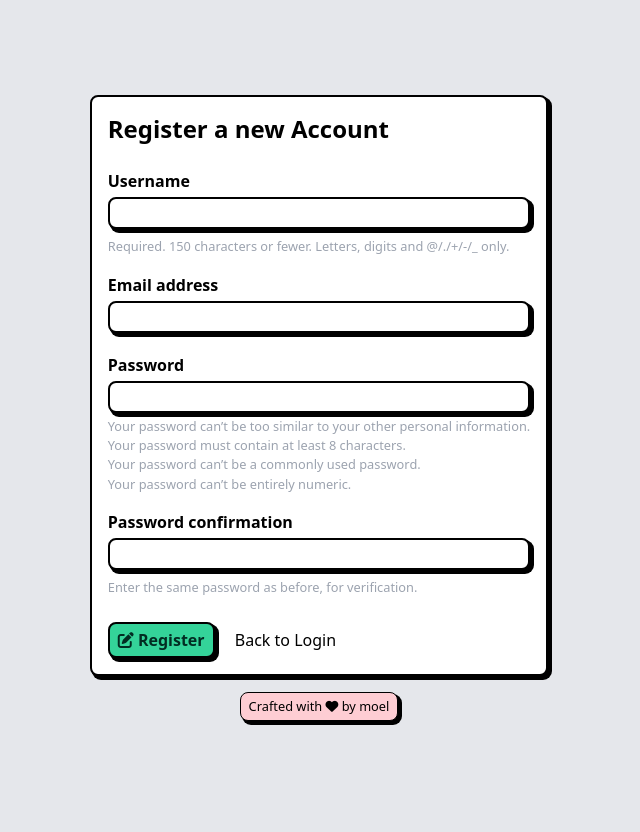
After one commit to eriwiana/pimd-rosters, a Django app: page /register/ in a window 1280 px wide. The commit adds this page. Shown: the whole page, without its empty margins (321-961 px from the left). Run offline with Django 4.2, Linux system fonts and the light colour scheme; some libraries are stand-ins or nearby versions.

Commit message:
Init Register User

```diff
--- a/rosters/forms.py
+++ b/rosters/forms.py
@@ -1,4 +1,6 @@
 from django import forms
+from django.contrib.auth.forms import UserCreationForm
+from django.contrib.auth.models import User
 
 from rosters.models import Event, Roster
 
@@ -39,6 +41,12 @@ class RosterForm(forms.ModelForm):
         exclude = ("id", "event")
 
 
+class RegisterForm(UserCreationForm):
+    class Meta:
+        model = User
+        fields = ["username", "email", "password1", "password2"]
+
+
 RosterFormSet = forms.inlineformset_factory(
     Event,
     Roster,
--- a/rosters/templates/base.html
+++ b/rosters/templates/base.html
@@ -74,7 +74,20 @@
 
   </div>
 
-  {% block script %}{% endblock %}
+  {% block script %}
+  <script>
+    var alertDel = document.querySelectorAll('.alert-del');
+    alertDel.forEach((x) =>
+      x.addEventListener('click', function () {
+        x.classList.add('hidden');
+      })
+    );
+
+    function copyLink(link) {
+      navigator.clipboard.writeText(link);
+    };
+  </script>
+  {% endblock %}
 </body>
 
 </html>
--- a/rosters/templates/partials/roster_formset.html
+++ b/rosters/templates/partials/roster_formset.html
@@ -46,6 +46,8 @@
 </table>
 
 {% block script %}
+super()
+
 <script src="//ajax.googleapis.com/ajax/libs/jquery/2.1.3/jquery.min.js"></script>
 <script>
   ; (function ($) {
--- a/rosters/templates/partials/roster_sortable.html
+++ b/rosters/templates/partials/roster_sortable.html
@@ -17,6 +17,10 @@
   </article>
   {% endfor %}
 </section>
+{% endblock %}
+
+{% block script %}
+super()
 
 <script src="https://cdn.jsdelivr.net/npm/@shopify/draggable/build/umd/index.min.js"></script>
 <script>
--- /dev/null
+++ b/rosters/templates/users/register.html
@@ -0,0 +1,43 @@
+{% extends 'base.html' %}
+
+{% load widget_tweaks %}
+
+{% block content %}
+<div class="grid place-content-center h-screen">
+  <div class="p-4 bg-white border-2 border-black rounded-lg shadow-[3px_3px_0px_1px_black]">
+    <form method="POST" novalidate>
+      {% csrf_token %}
+      <h2 class="text-2xl font-semibold mb-6">Register a new Account</h2>
+      {% for f in form %}
+        <div class="mb-4">
+          <label class="block font-bold mb-1 mb-0 pr-4" for="{{ f.id_for_label }}">{{ f.label }}</label>
+          {% if f.errors %}
+            {% render_field f class="appearance-none rounded-lg w-full px-2 py-1 border-2 border-black rounded-lg shadow-[3px_3px_0px_1px_black] leading-tight focus:outline-none focus:bg-white text-rose-400 mb-1" %}
+          {% else %}
+            {% render_field f class="appearance-none rounded-lg w-full px-2 py-1 border-2 border-black rounded-lg shadow-[3px_3px_0px_1px_black] leading-tight focus:outline-none focus:bg-white mb-1" %}
+            {% for text in f %}
+              <br>
+              <small class="text-gray-400">{{ f.help_text|safe }}</small>
+            {% endfor %}
+          {% endif %}
+
+          {% for error in f.errors %}
+          <small class="text-rose-400">{{ error }}</small>
+          {% endfor %}
+        </div>
+        {% endfor %}
+        <button name="signup"
+          class="mt-2 px-2 py-1 text-emerald-950 font-bold bg-emerald-400 hover:bg-cyan-400 cursor-pointer border-2 border-black rounded-lg shadow-[3px_3px_0px_1px_black]">
+          <i class="fas fa-pen-to-square"></i> Register
+        </button>
+        <span class="ml-4"><a href="{% url 'login' %}"
+          class="hover:underline hover:decoration-yellow-400">Back to Login</a></span>
+    </form>
+  </div>
+  <small class="flex flex-row gap-2 my-4 place-content-center">
+    {#<a href="https://buymeacoffee.com/moelder" target="_blank" class="px-2 py-1 bg-yellow-400 hover:bg-emerald-400 border border-black rounded-lg shadow-[3px_3px_0px_1px_black]"><i class="fas fa-mug-hot"></i> Buy me a coffee</a>#}
+    <div class="px-2 py-1 bg-rose-200 cursor-default w-max rounded-lg border border-black rounded-lg shadow-[3px_3px_0px_1px_black]">Crafted with <i class="fas fa-heart hover:text-pink-600"></i> by moel</div>
+  </small>
+</div>
+
+{% endblock content%}
--- a/rosters/urls.py
+++ b/rosters/urls.py
@@ -33,4 +33,15 @@ urlpatterns = [
     ),
     path("login/", views.login_view, name="login"),
     path("logout/", views.logout_view, name="logout"),
+    path("register/", views.sign_up, name="register"),
+    path(
+        "account/success-signup/<str:key>/",
+        views.success_signup,
+        name="success-signup",
+    ),
+    path(
+        "account/verify-account/<str:key>/",
+        views.verify_account,
+        name="verify-account",
+    ),
 ]
--- a/rosters/views.py
+++ b/rosters/views.py
@@ -1,3 +1,4 @@
+import secrets
 from typing import Any
 
 from django.contrib import messages
@@ -17,9 +18,14 @@ from django.views.generic import (
     View,
 )
 
-from rosters.forms import EventCreateForm, RosterForm, RosterFormSet
+from rosters.forms import (
+    EventCreateForm,
+    RegisterForm,
+    RosterForm,
+    RosterFormSet,
+)
 from rosters.methods import get_menus
-from rosters.models import Event, Roster
+from rosters.models import Event, Roster, Token
 
 
 class EventListView(LoginRequiredMixin, ListView):
@@ -204,6 +210,15 @@ def login_view(request):
             password = form.cleaned_data.get("password")
             user = authenticate(request, username=username, password=password)
 
+            token = Token.objects.get(user=user)
+            if user and not token.active:
+                messages.add_message(
+                    request,
+                    messages.ERROR,
+                    "Your account is not verified yet!",
+                )
+                return redirect("login")
+
             if user:
                 login(request, user)
                 return redirect("home")
@@ -221,3 +236,64 @@ def login_view(request):
 def logout_view(request):
     logout(request)
     return redirect("home")
+
+
+def sign_up(request):
+    if request.method == "GET":
+        form = RegisterForm()
+        return render(request, "users/register.html", {"form": form})
+
+    if request.method == "POST":
+        form = RegisterForm(request.POST)
+        if form.is_valid():
+            user = form.save(commit=False)
+            user.username = user.username.lower()
+            user.save()
+
+            # Create token
+            token = Token.objects.create(
+                user=user, key=secrets.token_urlsafe()
+            )
+            return redirect(reverse_lazy("success-signup", args=[token.key]))
+        else:
+            return render(request, "users/register.html", {"form": form})
+
+
+def success_signup(request, key):
+    try:
+        token = Token.objects.get(key=key)
+
+        if not token.active:
+            # send email here instead
+            return render(request, "users/success_signup.html")
+
+        messages.add_message(
+            request,
+            messages.SUCCESS,
+            "Your account is active and can be used to login!",
+        )
+    except Token.DoesNotExist:
+        messages.add_message(request, messages.ERROR, "No Account found.")
+
+    return redirect("login")
+
+
+def verify_account(request, key):
+    try:
+        token = Token.objects.get(key=key)
+
+        if not token.active:
+            token.active = True
+            token.save()
+
+            messages.add_message(
+                request, messages.SUCCESS, "Your account is verified!"
+            )
+        else:
+            messages.add_message(
+                request, messages.SUCCESS, "Your account is already verified!"
+            )
+    except Token.DoesNotExist:
+        messages.add_message(request, messages.ERROR, "No Account found.")
+
+    return redirect("login")
```
Also changed, not shown: rosters/templates/events/list.html (+0 -15 lines), rosters/templates/partials/login.html (+11 -0 lines), rosters/templates/users/success_signup.html (added, +13 -0 lines).
